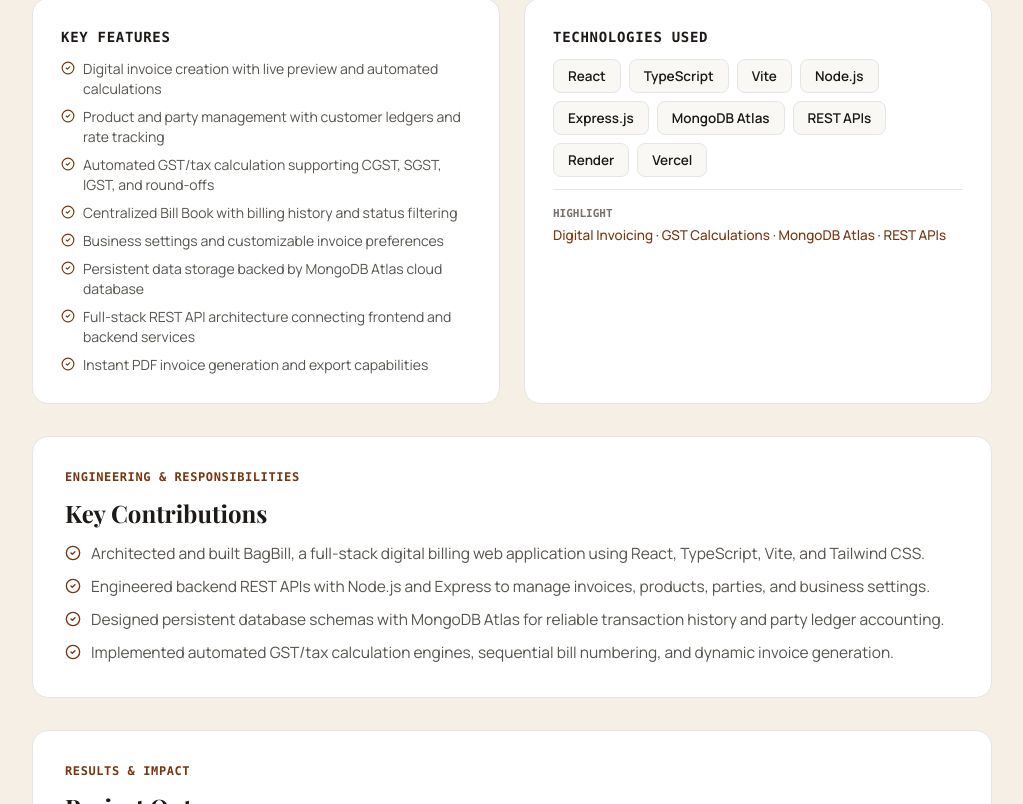
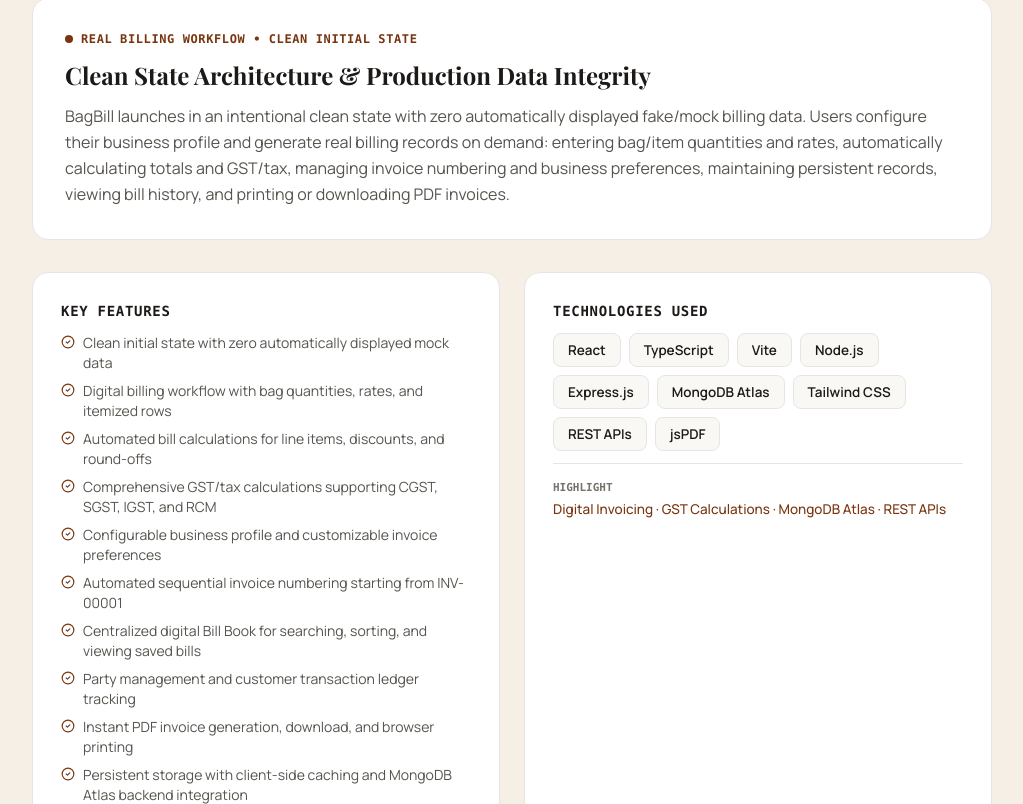
Before and after one commit to rithii1702/rithikashree-portfolio, a React (Vite) app: page /projects/bagbill in a window 1280 px wide. Shown: the part 1656-2460 px from the top of the page, without its empty margins (128-1151 px from the left). Built offline with nearby package versions, Linux system fonts and the light colour scheme; a web font is replaced by a local one.

Commit message:
Update BagBill project showcase with clean state and live deployment access

```diff
--- a/src/components/Projects.tsx
+++ b/src/components/Projects.tsx
@@ -1,6 +1,6 @@
 import React from 'react';
 import { Link } from 'react-router-dom';
-import { ArrowRight, Github, CheckCircle2 } from 'lucide-react';
+import { ArrowRight, Github, CheckCircle2, ExternalLink } from 'lucide-react';
 import { portfolioData, ProjectItem } from '../data/portfolioData';
 
 export const Projects: React.FC = () => {
@@ -38,8 +38,14 @@
                       isEven ? 'lg:col-start-7 lg:row-start-1' : 'lg:col-start-1 lg:row-start-1'
                     }`}
                   >
-                    <div className="text-xs font-mono font-bold text-[#78350F] tracking-wider uppercase mb-1">
-                      {project.number} &mdash; PROJECT
+                    <div className="flex flex-wrap items-center gap-2 text-xs font-mono font-bold text-[#78350F] tracking-wider uppercase mb-1">
+                      <span>{project.number} &mdash; PROJECT</span>
+                      {project.liveUrl && (
+                        <span className="inline-flex items-center gap-1.5 px-2 py-0.5 rounded-full text-[10.5px] font-mono font-bold bg-emerald-50 text-emerald-800 border border-emerald-300/80">
+                          <span className="w-1.5 h-1.5 rounded-full bg-emerald-600 animate-pulse" />
+                          LIVE
+                        </span>
+                      )}
                     </div>
                     <h3 className="text-2xl sm:text-3xl font-bold text-[#1C1917] tracking-tight uppercase">
                       <Link to={`/projects/${project.slug}`}>
@@ -99,28 +105,43 @@
 
                   {/* Buttons */}
                   <div
-                    className={`order-3 lg:col-span-6 pt-4 border-t border-[#E7E5E4] flex items-center gap-3 ${
+                    className={`order-3 lg:col-span-6 pt-4 border-t border-[#E7E5E4] flex flex-wrap items-center gap-3 ${
                       isEven ? 'lg:col-start-7 lg:row-start-2' : 'lg:col-start-1 lg:row-start-2'
                     }`}
                   >
-                    <Link
-                      to={`/projects/${project.slug}`}
-                      className="inline-flex items-center gap-1.5 text-xs font-bold uppercase tracking-wider text-[#78350F] hover:text-[#612A0C]"
-                    >
-                      <span>View Project</span>
-                      <ArrowRight className="w-3.5 h-3.5" />
-                    </Link>
+                    {project.liveUrl && (
+                      <a
+                        href={project.liveUrl}
+                        target="_blank"
+                        rel="noopener noreferrer"
+                        className="inline-flex items-center gap-1.5 px-4 py-2 bg-[#78350F] hover:bg-[#612A0C] text-white text-xs font-bold uppercase tracking-wider rounded-lg transition-colors shadow-2xs"
+                      >
+                        <ExternalLink className="w-3.5 h-3.5" />
+                        <span>Live Demo ↗</span>
+                      </a>
+                    )}
                     {project.githubUrl && (
                       <a
                         href={project.githubUrl}
                         target="_blank"
                         rel="noopener noreferrer"
-                        className="inline-flex items-center gap-1.5 text-xs font-semibold text-[#1C1917] hover:text-[#78350F]"
+                        className={`inline-flex items-center gap-1.5 px-4 py-2 text-xs font-bold uppercase tracking-wider rounded-lg transition-colors shadow-2xs ${
+                          project.liveUrl
+                            ? 'bg-white hover:bg-[#FAF8F5] text-[#1C1917] hover:text-[#78350F] border border-[#E7E5E4]'
+                            : 'bg-[#78350F] hover:bg-[#612A0C] text-white'
+                        }`}
                       >
                         <Github className="w-3.5 h-3.5" />
-                        <span>GitHub</span>
+                        <span>GitHub ↗</span>
                       </a>
                     )}
+                    <Link
+                      to={`/projects/${project.slug}`}
+                      className="inline-flex items-center gap-1.5 text-xs font-bold uppercase tracking-wider text-[#78350F] hover:text-[#612A0C] px-2 py-2"
+                    >
+                      <span>View Details</span>
+                      <ArrowRight className="w-3.5 h-3.5" />
+                    </Link>
                   </div>
 
                 </div>
--- a/src/data/portfolioData.ts
+++ b/src/data/portfolioData.ts
@@ -213,16 +213,18 @@
       number: '02',
       slug: 'bagbill',
       title: 'BAGBILL',
-      subtitle: 'Digital Billing & Business Management',
+      subtitle: 'Digital Billing & Calculation',
       category: 'Full-Stack | Web App | Business System',
       shortDescription:
-        'Full-stack billing application that digitizes invoice creation, product management, GST calculations, business settings, and billing records.',
+        'A digital billing and calculation platform designed to replace manual bill-book based billing, with business settings, invoice management, automated calculations, GST/tax handling, and persistent billing records.',
       overview:
-        'BagBill is a full-stack digital billing and business management application designed to help businesses create, manage, and organize invoices, products, parties, and billing records digitally instead of relying on manual bill books. It provides a complete workflow from automated GST calculations and invoice preview to sequential numbering and persistent party transaction records.',
+        'BagBill is a digital billing and calculation platform designed to replace manual bill-book based billing with a centralized digital ledger. Built with React, TypeScript, Vite, Node.js, Express, and MongoDB Atlas, the platform starts with a clean state and enables businesses to configure their profile, create GST invoices, calculate bag quantities and rates, apply taxes, maintain persistent records, and export invoices as PDF.',
       problem:
         'Manual billing and paper-based record keeping create significant overhead for businesses. They frequently lead to calculation errors, manual GST calculation mismatches, sequence misallocations, difficulty tracking customer payment balances, and lost paper records.',
       solution:
         'Engineered an integrated full-stack digital billing system with React, TypeScript, and Vite on the frontend and Node.js, Express, and MongoDB Atlas on the backend. The platform automates GST and price calculations, generates sequential invoice numbers, manages customer ledgers, and provides instant invoice summaries.',
+      dataDrivenHighlight:
+        'BagBill launches in an intentional clean state with zero automatically displayed fake/mock billing data. Users configure their business profile and generate real billing records on demand: entering bag/item quantities and rates, automatically calculating totals and GST/tax, managing invoice numbering and business preferences, maintaining persistent records, viewing bill history, and printing or downloading PDF invoices.',
       technologies: [
         'React',
         'TypeScript',
@@ -230,26 +232,28 @@
         'Node.js',
         'Express.js',
         'MongoDB Atlas',
+        'Tailwind CSS',
         'REST APIs',
-        'Render',
-        'Vercel',
+        'jsPDF',
       ],
       keyFeatures: [
-        'Digital invoice creation with live preview and automated calculations',
-        'Product and party management with customer ledgers and rate tracking',
-        'Automated GST/tax calculation supporting CGST, SGST, IGST, and round-offs',
-        'Centralized Bill Book with billing history and status filtering',
-        'Business settings and customizable invoice preferences',
-        'Persistent data storage backed by MongoDB Atlas cloud database',
-        'Full-stack REST API architecture connecting frontend and backend services',
-        'Instant PDF invoice generation and export capabilities',
+        'Clean initial state with zero automatically displayed mock data',
+        'Digital billing workflow with bag quantities, rates, and itemized rows',
+        'Automated bill calculations for line items, discounts, and round-offs',
+        'Comprehensive GST/tax calculations supporting CGST, SGST, IGST, and RCM',
+        'Configurable business profile and customizable invoice preferences',
+        'Automated sequential invoice numbering starting from INV-00001',
+        'Centralized digital Bill Book for searching, sorting, and viewing saved bills',
+        'Party management and customer transaction ledger tracking',
+        'Instant PDF invoice generation, download, and browser printing',
+        'Persistent storage with client-side caching and MongoDB Atlas backend integration',
       ],
       highlightsList: [
-        'Digital Invoice Creation',
-        'Product & Party Management',
-        'GST/Tax Calculation',
-        'MongoDB Atlas Database',
-        'Full-Stack REST APIs',
+        'Digital billing workflow',
+        'Automated bill calculations',
+        'GST/tax calculation',
+        'Business and invoice settings',
+        'Persistent billing records',
       ],
       resumePoints: [
         'Architected and built BagBill, a full-stack digital billing web application using React, TypeScript, Vite, and Tailwind CSS.',
--- a/src/pages/ProjectDetailPage.tsx
+++ b/src/pages/ProjectDetailPage.tsx
@@ -189,10 +189,10 @@
           <motion.div variants={fadeInUp} className="bg-white rounded-2xl border border-[#E7E5E4] p-6 sm:p-7 md:p-8 shadow-xs space-y-3">
             <div className="flex items-center gap-2 text-xs font-mono font-bold text-[#78350F] uppercase tracking-wider">
               <span className="w-2 h-2 rounded-full bg-[#78350F]" />
-              <span>Real Dataset Processing &bull; Zero Mock Data</span>
+              <span>{project.slug === 'bagbill' ? 'Real Billing Workflow • Clean Initial State' : 'Real Dataset Processing • Zero Mock Data'}</span>
             </div>
             <h3 className="font-serif text-xl sm:text-2xl font-bold text-[#1C1917]">
-              Dynamic, Data-Driven Architecture
+              {project.slug === 'bagbill' ? 'Clean State Architecture & Production Data Integrity' : 'Dynamic, Data-Driven Architecture'}
             </h3>
             <p className="text-[15px] sm:text-[16px] text-[#57534E] leading-relaxed">
               {project.dataDrivenHighlight}
```
